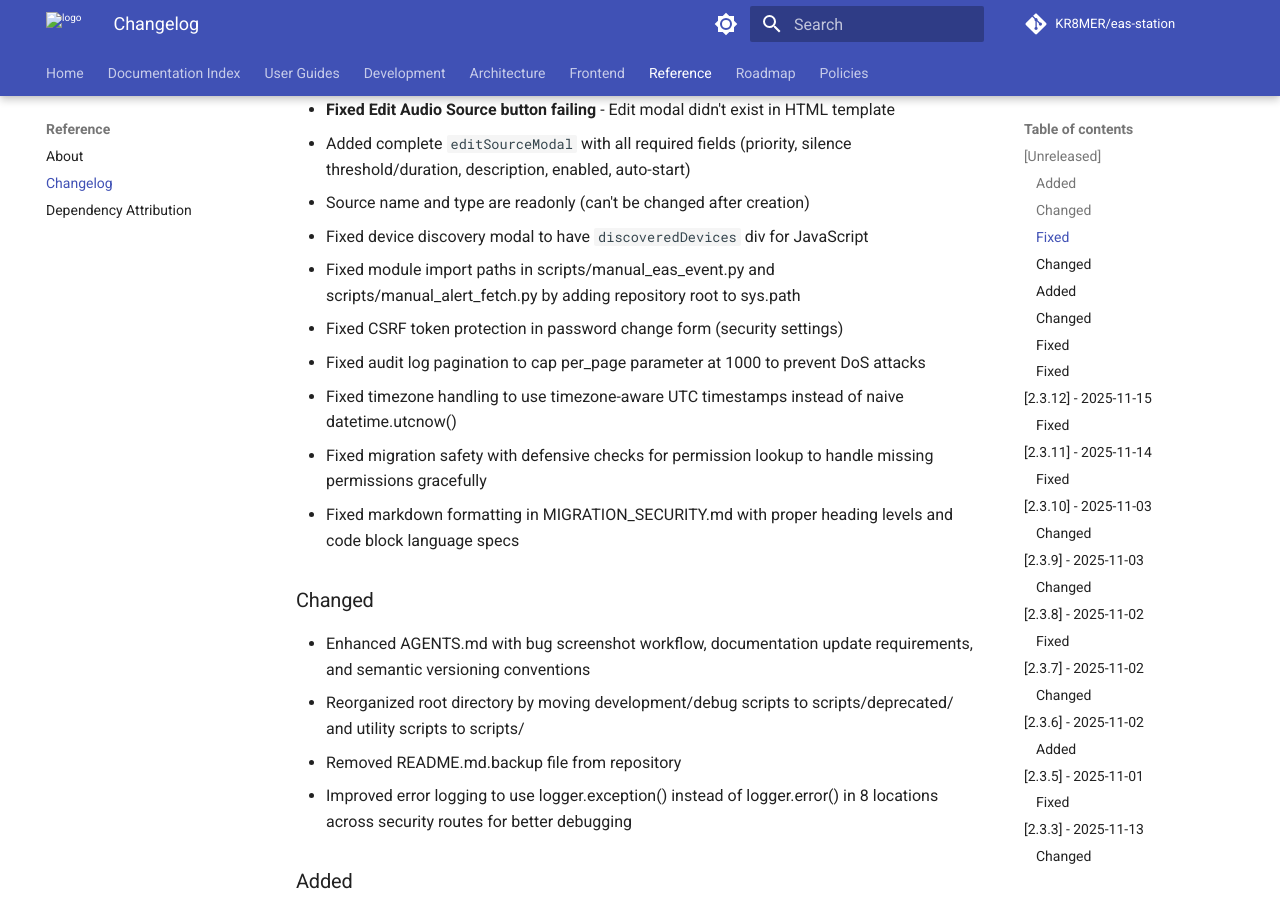
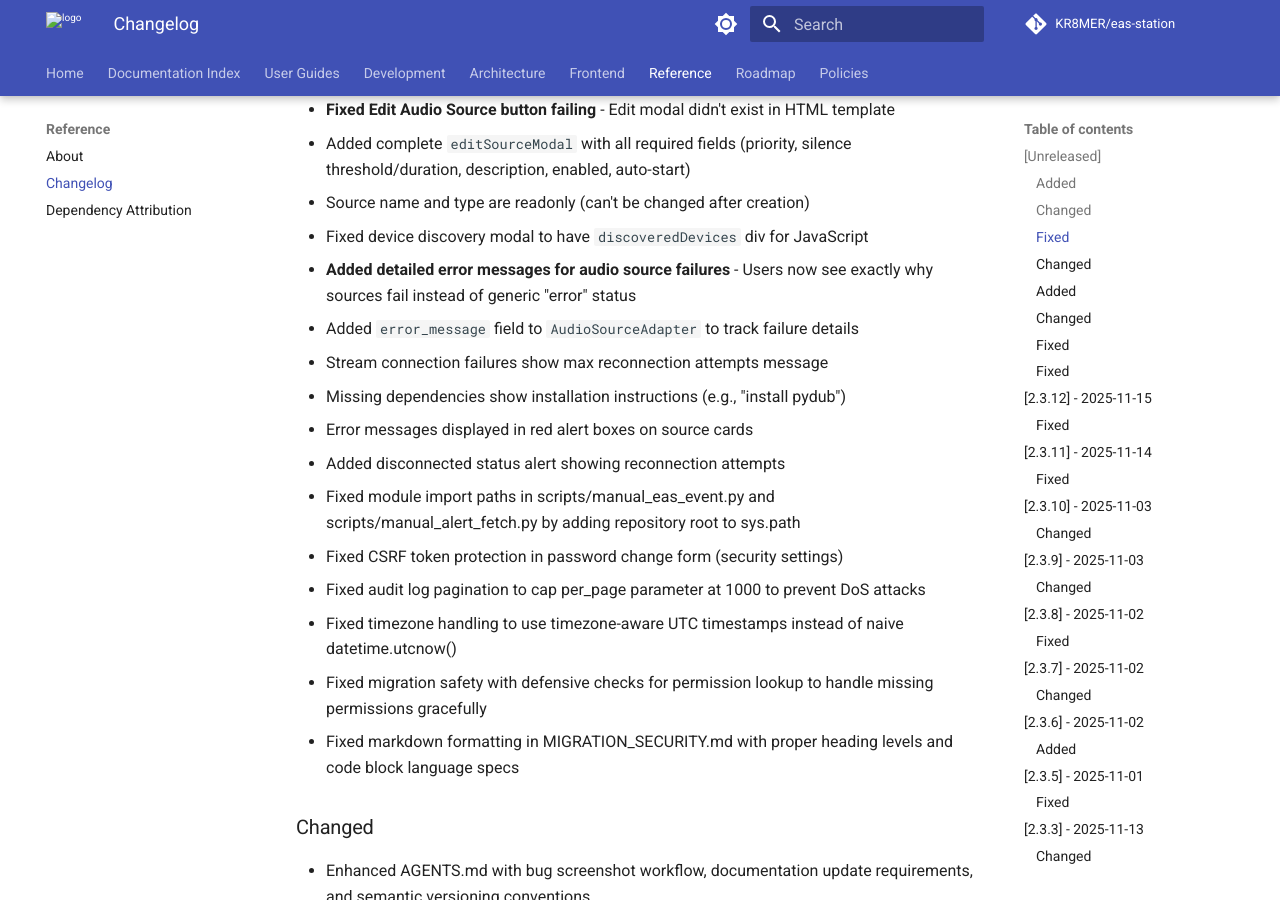
Before and after one commit to KR8MER/eas-station, an MkDocs documentation site: the page built from docs/reference/CHANGELOG.md, in a window 1280 px wide and 900 px high, scrolled down 3757 px. Built offline with MkDocs 1.6.1 and Material for MkDocs 9.7.7, drawn with Linux system fonts in a browser that asks for light colours; comment, search, counter and statistics services are not loaded; the version menu is left out.

Commit message:
Update CHANGELOG with error message improvements

```diff
--- a/docs/reference/CHANGELOG.md
+++ b/docs/reference/CHANGELOG.md
@@ -84,6 +84,12 @@ tracks releases under the 2.x series.
   - Added complete `editSourceModal` with all required fields (priority, silence threshold/duration, description, enabled, auto-start)
   - Source name and type are readonly (can't be changed after creation)
   - Fixed device discovery modal to have `discoveredDevices` div for JavaScript
+- **Added detailed error messages for audio source failures** - Users now see exactly why sources fail instead of generic "error" status
+  - Added `error_message` field to `AudioSourceAdapter` to track failure details
+  - Stream connection failures show max reconnection attempts message
+  - Missing dependencies show installation instructions (e.g., "install pydub")
+  - Error messages displayed in red alert boxes on source cards
+  - Added disconnected status alert showing reconnection attempts
 - Fixed module import paths in scripts/manual_eas_event.py and scripts/manual_alert_fetch.py by adding repository root to sys.path
 - Fixed CSRF token protection in password change form (security settings)
 - Fixed audit log pagination to cap per_page parameter at 1000 to prevent DoS attacks
```
